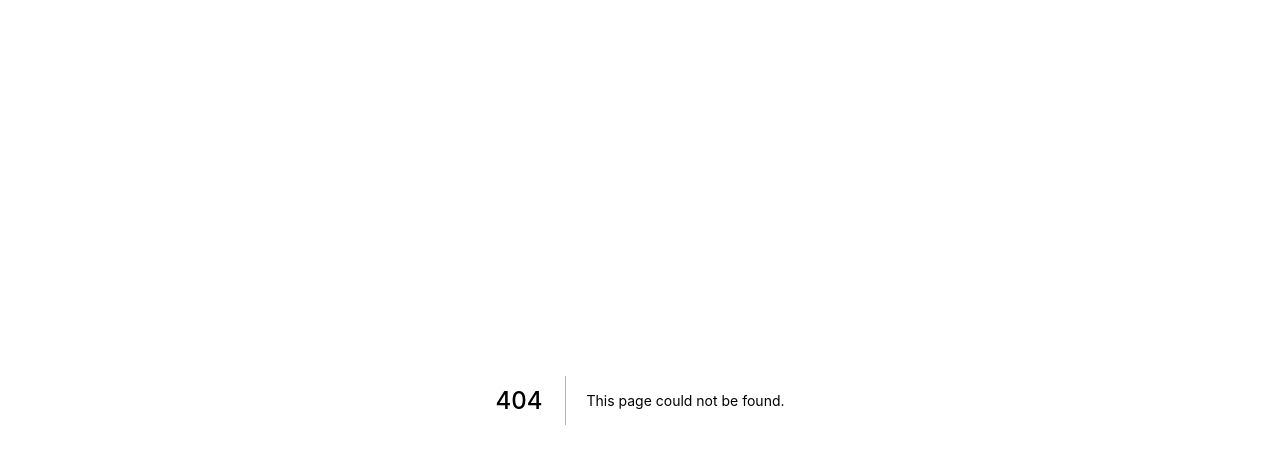
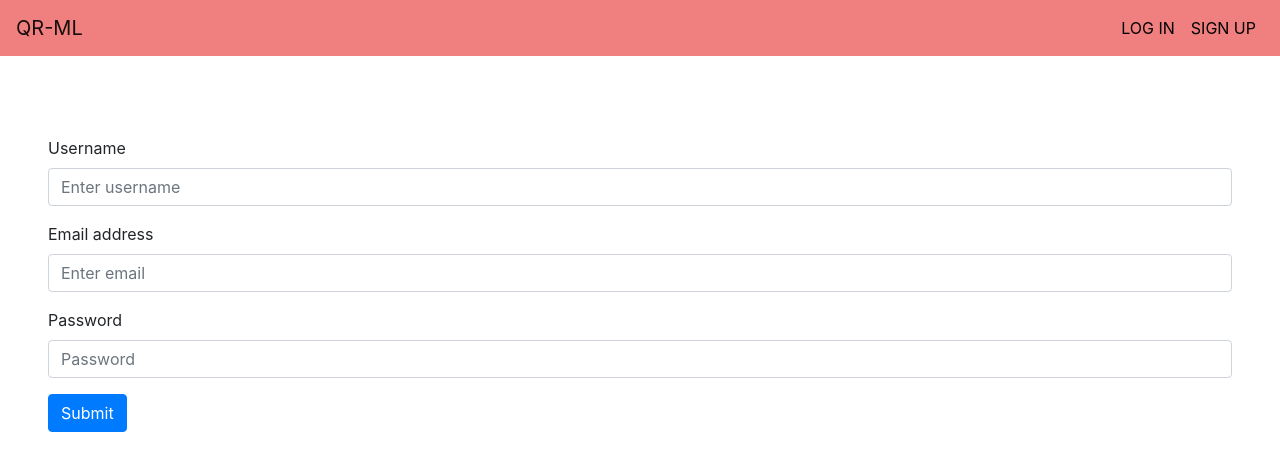
Before and after one commit to TheKillingAMD/Qoura-Reddit-ML, a Next.js app in the folder client/: page /register in a window 1280 px wide. Before the commit this address had no page. Shown: the top 470 px of the page. Built offline with nearby package versions, Linux system fonts and the light colour scheme.

Commit message:
Add login and register frontend

```diff
--- /dev/null
+++ b/client/pages/register.jsx
@@ -0,0 +1,70 @@
+import axios from 'axios';
+import { useState } from 'react';
+import { Button, Container, Form } from 'react-bootstrap';
+
+import Navbar from '../components/Navbar';
+
+export default function Home() {
+    const [values, setValues] = useState({ email: '', password: '', username: '' });
+    const [register, setRegister] = useState(false);
+
+    const changeForm = e => {
+        setValues({ ...values, [e.target.id]: e.target.value });
+    };
+
+    const submitForm = async e => {
+        e.preventDefault();
+        console.log(values);
+        setRegister(true);
+        await axios
+            .post('http://localhost:5000/register', values)
+            .then(response => {
+                console.log(response.data);
+                const { result } = response.data;
+                if (result === 'Created successfully') {
+                }
+                setRegister(false);
+            })
+            .catch(error => {
+                console.log(error);
+            });
+        return 'SUCCESS';
+    };
+
+    return (
+        <>
+            <Navbar />
+            <Container fluid id='questions' className='px-5 mb-5'>
+                <Form onSubmit={submitForm} method='POST'>
+                    <Form.Group controlId='username'>
+                        <Form.Label>Username</Form.Label>
+                        <Form.Control
+                            type='text'
+                            placeholder='Enter username'
+                            onChange={changeForm}
+                        />
+                    </Form.Group>
+                    <Form.Group controlId='email'>
+                        <Form.Label>Email address</Form.Label>
+                        <Form.Control
+                            type='email'
+                            placeholder='Enter email'
+                            onChange={changeForm}
+                        />
+                    </Form.Group>
+                    <Form.Group controlId='password'>
+                        <Form.Label>Password</Form.Label>
+                        <Form.Control
+                            type='password'
+                            placeholder='Password'
+                            onChange={changeForm}
+                        />
+                    </Form.Group>
+                    <Button variant='primary' type='submit'>
+                        {register ? <span>REGISTERING</span> : 'Submit'}
+                    </Button>
+                </Form>
+            </Container>
+        </>
+    );
+}
```
Also changed, not shown: client/pages/login.jsx (added, +63 -0 lines).
